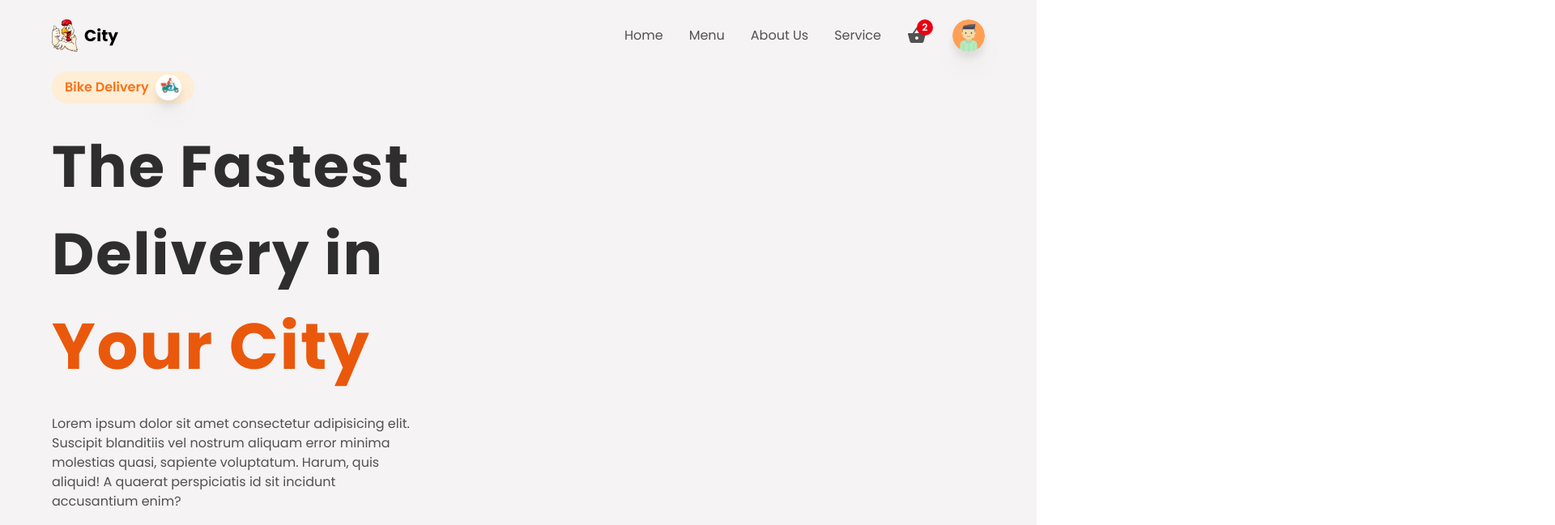
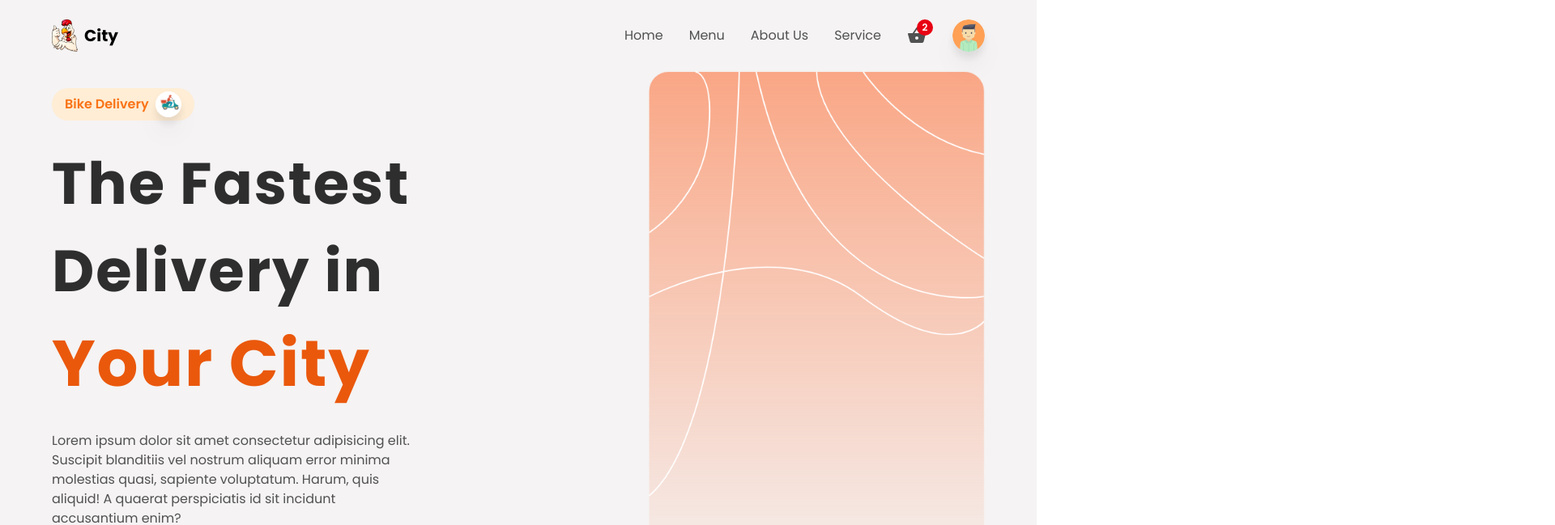
Before and after one commit to d-cryptic/food-ordering-app, a React (Create React App) app: page / in a window 1280 px wide. Shown: the top 649 px of the page at 81% size, 1920 px wide, since content can reach past the window. Built offline with nearby package versions, Linux system fonts and the light colour scheme.

Commit message:
right side header done

```diff
--- a/src/components/HomeContainer.jsx
+++ b/src/components/HomeContainer.jsx
@@ -1,5 +1,6 @@
 import React from "react";
 import Delivery from "../img/delivery.png";
+import HeroBg from "../img/heroBg.png";
 
 const HomeContainer = () => {
   return (
@@ -38,7 +39,16 @@
           Order Now
         </button>
       </div>
-      <div className="py-2 flex-1"></div>
+
+      <div className="py-2  flex-1 flex items-center">
+        <img
+          src={HeroBg}
+          className="ml-auto h-400 w-full lg:w-auto lg:h-650 "
+          alt="hero-bg"
+        />
+
+        <div className="w-full h-full absolute flex items-center justify-center "></div>
+      </div>
     </section>
   );
 };
--- a/src/index.css
+++ b/src/index.css
@@ -15,6 +15,7 @@
 html,
 body {
   scroll-behavior: smooth;
+  overflow-x: hidden;
 }
 
 @tailwind base;
```
